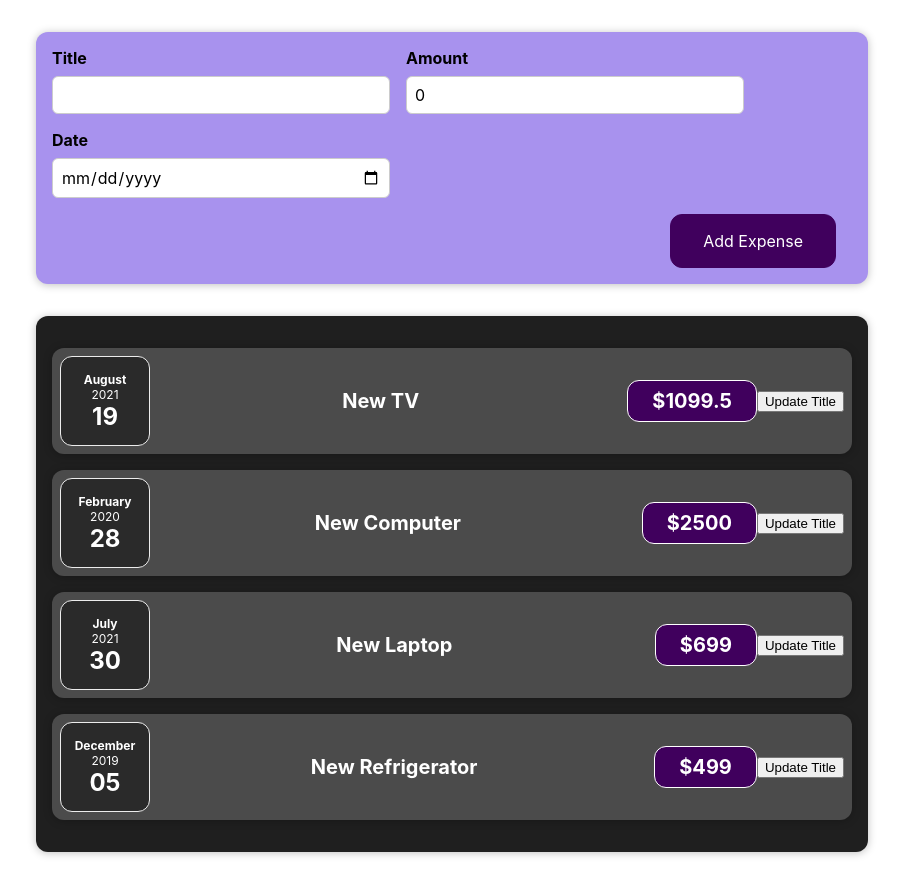
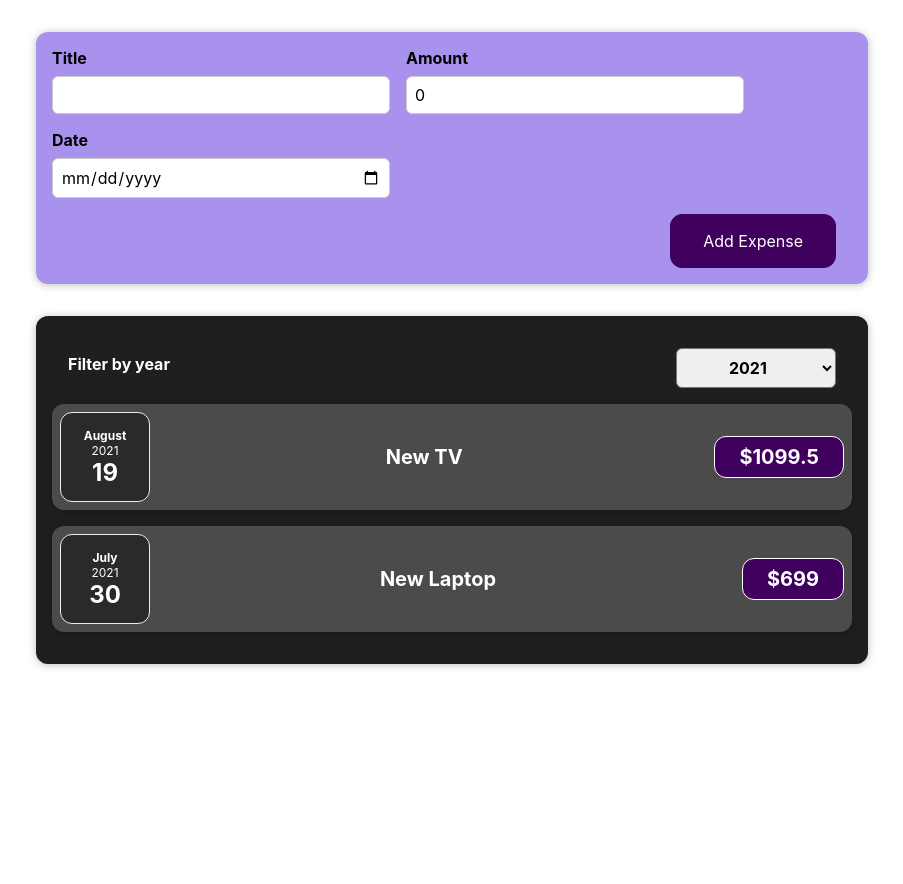
Before and after one commit to AbhiJariwala/react-expense-tracker-demo, a React (Create React App) app: page / in a window 1280 px wide. Shown: the whole page, without its empty margins (188-1091 px from the left). After the commit the page ends 800 px from the top, so only its background shows below. Built offline with nearby package versions, Linux system fonts and the light colour scheme.

Commit message:
filtering data based on year and displaying list and conditional contents

```diff
--- a/src/App.js
+++ b/src/App.js
@@ -1,17 +1,20 @@
 import './App.css';
 import Expenses from "./components/Expenses/Expenses";
 import NewExpense from "./components/NewExpense/NewExpense";
+import {useState} from "react";
+
+const DUMMY_STATE = [
+  {id: 'e1', title: 'New TV', amount: 1099.50, date: new Date(2021, 7, 19)},
+  {id: 'e2', title: 'New Computer', amount: 2500, date: new Date(2020, 1, 28)},
+  {id: 'e3', title: 'New Laptop', amount: 699, date: new Date(2021, 6, 30)},
+  {id: 'e4', title: 'New Refrigerator', amount: 499, date: new Date(2020, 11, 5)},
+];
 
 const App = () => {
-  const expenses = [
-    {id: 'e1', title: 'New TV', amount: 1099.50, date: new Date(2021, 7, 19)},
-    {id: 'e2', title: 'New Computer', amount: 2500, date: new Date(2020, 1, 28)},
-    {id: 'e3', title: 'New Laptop', amount: 699, date: new Date(2021, 6, 30)},
-    {id: 'e4', title: 'New Refrigerator', amount: 499, date: new Date(2019, 11, 5)},
-  ];
+  const [expenses, setExpenses] = useState(DUMMY_STATE);
 
   const onNewExpenseAddHandler = expenseData => {
-    console.log('inside app js ', expenseData);
+    setExpenses(prevExpense => ([expenseData, ...prevExpense]));
   }
 
   return (
--- /dev/null
+++ b/src/components/Expenses/ExpenseFilter.css
@@ -0,0 +1,24 @@
+.expenses-filter {
+    color: white;
+    padding: 0 1rem;
+}
+
+.expenses-filter__control {
+    display: flex;
+    width: 100%;
+    align-items: center;
+    justify-content: space-between;
+    margin: 1rem 0;
+}
+
+.expenses-filter label {
+    font-weight: bold;
+    margin-bottom: 0.5rem;
+}
+
+.expenses-filter select {
+    font: inherit;
+    padding: 0.5rem 3rem;
+    font-weight: bold;
+    border-radius: 6px;
+}
--- /dev/null
+++ b/src/components/Expenses/ExpenseFilter.js
@@ -0,0 +1,23 @@
+import './ExpenseFilter.css';
+
+const ExpenseFilter = props => {
+
+  const onFilterChangeHandler = event => {
+    props.onYearFilterChange(event.target.value);
+  };
+
+  return (
+    <div className='expenses-filter'>
+      <div className='expenses-filter__control'>
+        <label>Filter by year</label>
+        <select value={props.selectedYear} onChange={onFilterChangeHandler}>
+          <option value='2019'>2019</option>
+          <option value='2020'>2020</option>
+          <option value='2021'>2021</option>
+        </select>
+      </div>
+    </div>
+  );
+};
+
+export default ExpenseFilter;
--- a/src/components/Expenses/ExpenseItem.js
+++ b/src/components/Expenses/ExpenseItem.js
@@ -1,25 +1,15 @@
 import './ExpenseItem.css';
 import ExpenseDate from "./ExpenseDate";
 import Card from "../UI/Card";
-import {useState} from "react";
 
 const ExpenseItem = props => {
-
-  const [title, setTitle] = useState(props.title);
-
-  const titleHandler = () => {
-    setTitle('Updated!!');
-    console.log('title changed');
-  };
-
   return (
     <Card className="expense-item">
       <ExpenseDate date={props.date}/>
       <div className="expense-item__description">
-        <h2>{title}</h2>
+        <h2>{props.title}</h2>
         <div className="expense-item__price">${props.amount}</div>
       </div>
-      <button onClick={titleHandler}>Update Title</button>
     </Card>
   )
 };
--- a/src/components/Expenses/Expenses.js
+++ b/src/components/Expenses/Expenses.js
@@ -1,18 +1,31 @@
 import './Expenses.css';
+import Card from "../UI/Card";
+import {useState} from "react";
+import ExpenseFilter from "./ExpenseFilter";
 import ExpenseItem from "./ExpenseItem";
-import Card from "../UI/Card";
 
-const Expenses = props => (
-  <Card className="expenses">
-    <ExpenseItem title={props.expenses[0].title} amount={props.expenses[0].amount}
-                 date={props.expenses[0].date}/>
-    <ExpenseItem title={props.expenses[1].title} amount={props.expenses[1].amount}
-                 date={props.expenses[1].date}/>
-    <ExpenseItem title={props.expenses[2].title} amount={props.expenses[2].amount}
-                 date={props.expenses[2].date}/>
-    <ExpenseItem title={props.expenses[3].title} amount={props.expenses[3].amount}
-                 date={props.expenses[3].date}/>
-  </Card>
-);
+const Expenses = props => {
+
+  const [selectedYear, setSelectedYear] = useState('2021');
+
+  const onYearFilterChangeHandler = year => {
+    setSelectedYear(year)
+  };
+
+  const filteredExpenses = props.expenses.filter(expense => expense.date.getFullYear().toString() === selectedYear);
+
+  let expensesContent = (<p>No data found</p>);
+  if (filteredExpenses.length) {
+    expensesContent = filteredExpenses.map(expense => (
+      <ExpenseItem key={expense.id} title={expense.title} amount={expense.amount} date={expense.date}/>));
+  }
+
+  return (
+    <Card className="expenses">
+      <ExpenseFilter selectedYear={selectedYear} onYearFilterChange={onYearFilterChangeHandler}/>
+      {expensesContent}
+    </Card>
+  );
+};
 
 export default Expenses;
--- a/src/components/NewExpense/ExpenseForm.js
+++ b/src/components/NewExpense/ExpenseForm.js
@@ -51,7 +51,6 @@
       date: new Date(selectedDate)
     };
 
-    console.log('form data : ', formData);
     props.onSave(formData);
     setEnteredTitle('');
     setEnteredAmount('');
--- a/src/components/NewExpense/NewExpense.js
+++ b/src/components/NewExpense/NewExpense.js
@@ -4,7 +4,6 @@
 const NewExpense = props => {
 
   const onNewExpenseAddHandler = formData => {
-    console.log('inside expense add : ', formData);
     const newExpenseData = {
       ...formData,
       id: Math.random().toString()
```
